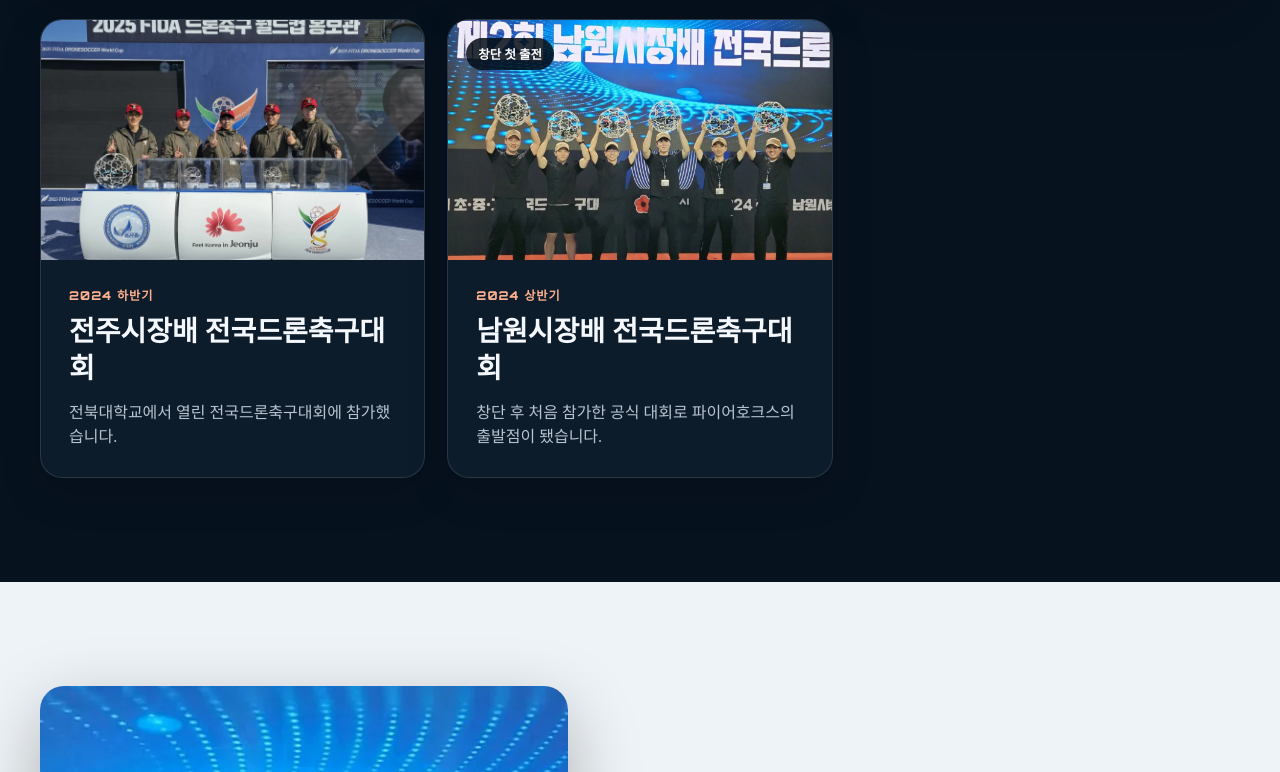
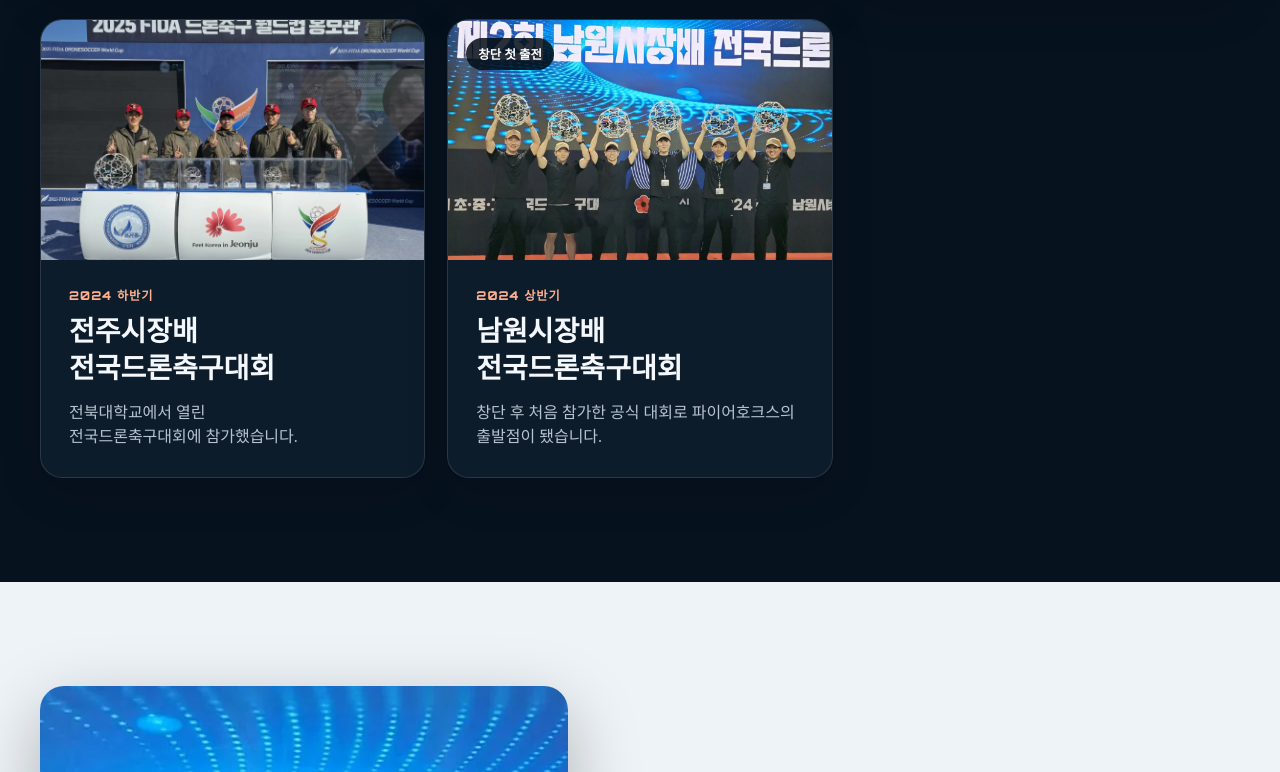
Before and after one commit to MuyeongKim/stayup-page, a website: page firehawks/firehawks-landing.html in a window 1280 px wide. Shown: the part 2028-2800 px from the top of the page. Drawn offline with Linux system fonts and the light colour scheme.

Commit message:
Preserve activity text line breaks

```diff
--- a/admin/admin.css
+++ b/admin/admin.css
@@ -52,7 +52,23 @@ body {
     BlinkMacSystemFont,
     "Segoe UI",
     sans-serif;
+  line-break: strict;
+  word-break: keep-all;
+  overflow-wrap: break-word;
   -webkit-font-smoothing: antialiased;
+}
+
+h1,
+h2,
+h3,
+h4 {
+  text-wrap: balance;
+}
+
+p,
+li,
+dd {
+  text-wrap: pretty;
 }
 
 button,
@@ -576,6 +592,7 @@ fieldset:disabled button {
   color: var(--ink-500);
   font-size: 0.86rem;
   line-height: 1.6;
+  white-space: pre-line;
 }
 
 .schedule-admin-card__actions {
@@ -674,6 +691,7 @@ fieldset:disabled button {
   color: var(--ink-500);
   font-size: 0.86rem;
   line-height: 1.6;
+  white-space: pre-line;
   -webkit-box-orient: vertical;
   -webkit-line-clamp: 2;
 }
--- a/css/activities.css
+++ b/css/activities.css
@@ -23,10 +23,13 @@ body {
     background: var(--page);
     font-family: "Noto Sans KR", system-ui, sans-serif;
     line-height: 1.65;
+    line-break: strict;
     word-break: keep-all;
     overflow-wrap: break-word;
     -webkit-font-smoothing: antialiased;
 }
+h1, h2, h3, h4 { text-wrap: balance; }
+p, li, dd { text-wrap: pretty; }
 body, button, select { font: inherit; }
 img { display: block; max-width: 100%; }
 a { color: inherit; }
@@ -322,7 +325,7 @@ h1, h2, h3, p, fieldset { margin-top: 0; }
 }
 .team-firehawks .activity-date { color: #bd4527; }
 .activity-content h3 { margin-bottom: 12px; color: var(--navy-900); font-size: 1.28rem; letter-spacing: -.025em; line-height: 1.4; }
-.activity-description { margin-bottom: 0; color: var(--muted); font-size: .94rem; }
+.activity-description { margin-bottom: 0; color: var(--muted); font-size: .94rem; white-space: pre-line; }
 
 .state-panel {
     margin-top: 34px;
--- a/css/firehawks.css
+++ b/css/firehawks.css
@@ -29,7 +29,23 @@ body {
     color: var(--text);
     font-family: "Noto Sans KR", sans-serif;
     line-height: 1.65;
+    line-break: strict;
+    word-break: keep-all;
+    overflow-wrap: break-word;
     -webkit-font-smoothing: antialiased;
+}
+
+h1,
+h2,
+h3,
+h4 {
+    text-wrap: balance;
+}
+
+p,
+li,
+dd {
+    text-wrap: pretty;
 }
 
 body,
@@ -445,6 +461,7 @@ img {
 .record-body p {
     margin: 0;
     color: var(--muted);
+    white-space: pre-line;
 }
 
 .story-section {
@@ -669,6 +686,7 @@ img {
 .schedule-description {
     margin: 0;
     color: var(--muted);
+    white-space: pre-line;
 }
 
 .site-footer {
--- a/css/stayup.css
+++ b/css/stayup.css
@@ -36,8 +36,22 @@ body {
     color: var(--ink);
     background: var(--white);
     line-height: 1.65;
+    line-break: strict;
     word-break: keep-all;
     overflow-wrap: break-word;
+}
+
+h1,
+h2,
+h3,
+h4 {
+    text-wrap: balance;
+}
+
+p,
+li,
+dd {
+    text-wrap: pretty;
 }
 
 body,
@@ -673,6 +687,7 @@ dd {
 .activity-content p {
     margin-bottom: 0;
     color: var(--muted);
+    white-space: pre-line;
 }
 
 /* Leadership */
--- a/css/style.css
+++ b/css/style.css
@@ -37,8 +37,22 @@ body {
     font-family: 'Noto Sans KR', sans-serif;
     font-size: 16px;
     line-height: 1.7;
+    line-break: strict;
     word-break: keep-all;
     overflow-wrap: break-word;
+}
+
+h1,
+h2,
+h3,
+h4 {
+    text-wrap: balance;
+}
+
+p,
+li,
+dd {
+    text-wrap: pretty;
 }
 
 img {
```
Also changed, not shown: admin/index.html (+2 -0 lines).
